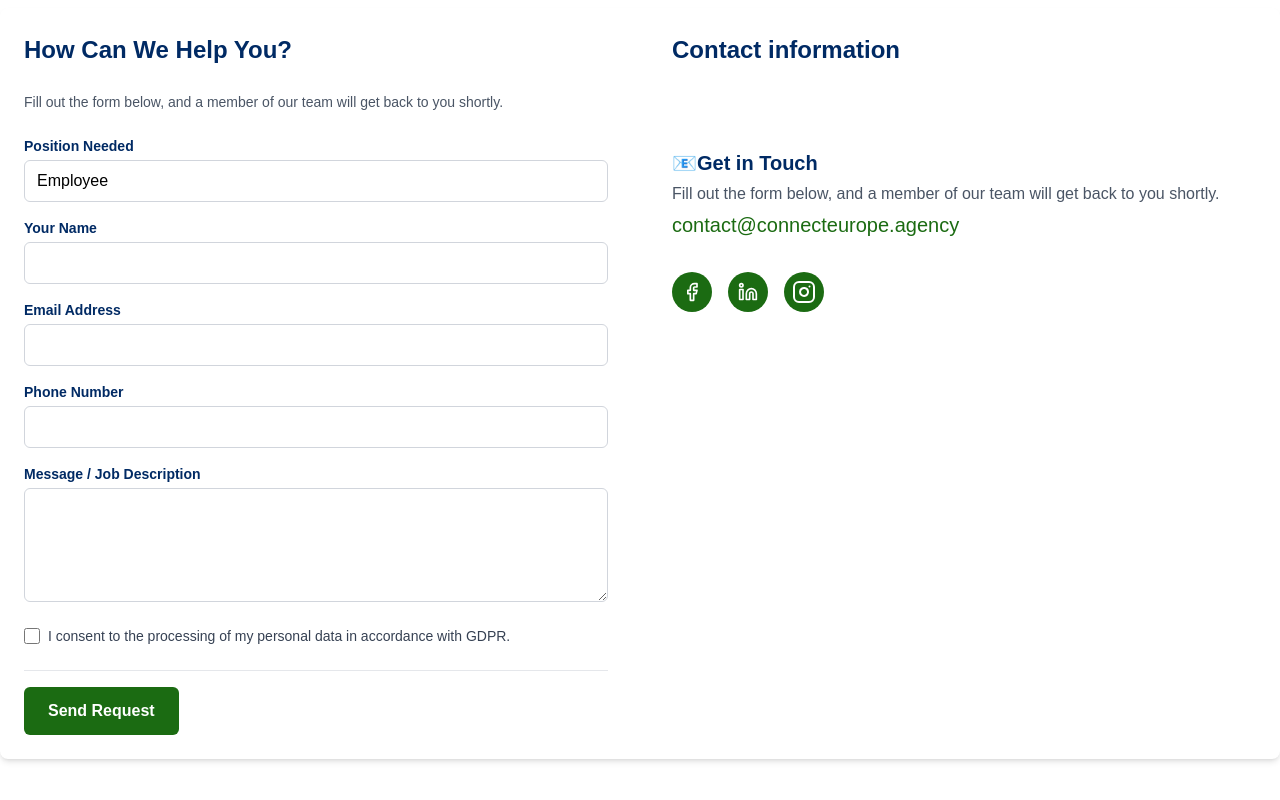
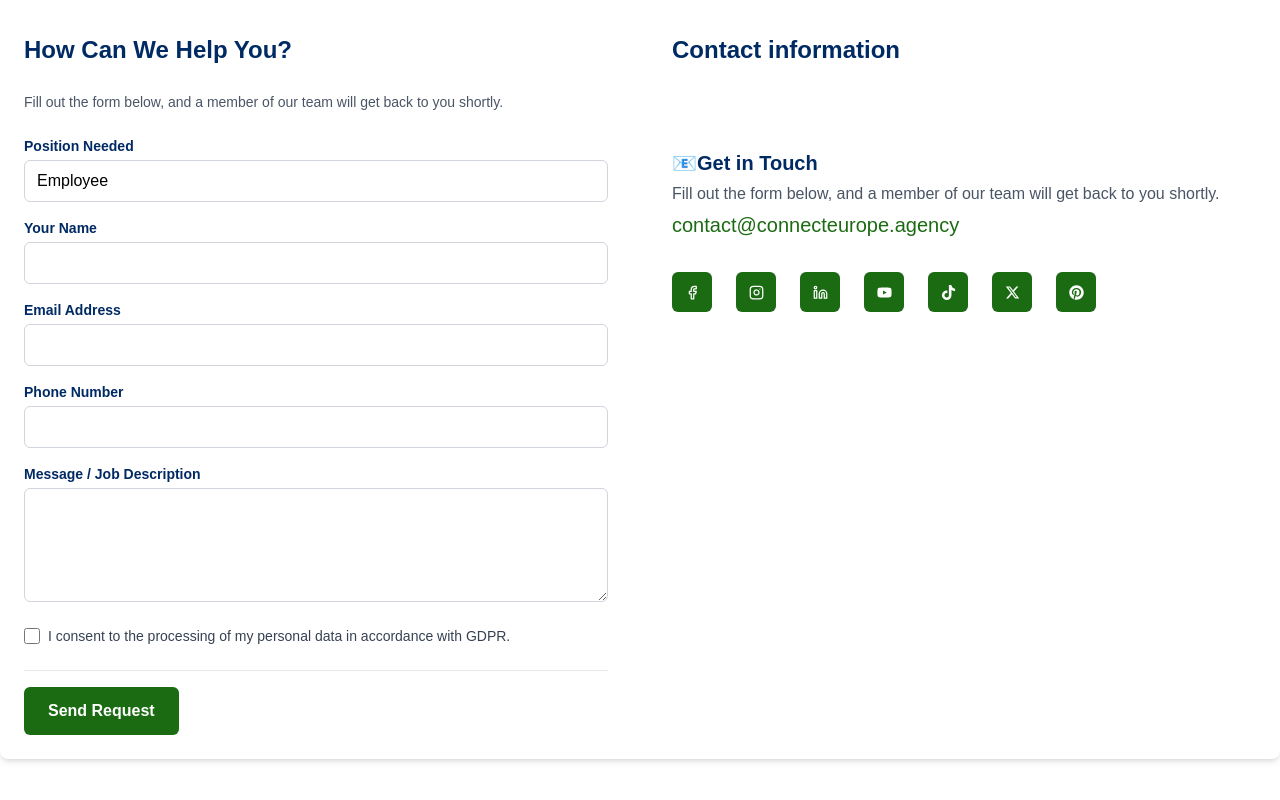
Before and after one commit to jihansofts/Connect-Europe, a Next.js app: page /contact in a window 1280 px wide. Shown: the part 862-1662 px from the top of the page. Built offline with nearby package versions, Linux system fonts and the light colour scheme.

Commit message:
add contact icons

```diff
--- a/src/common/Navbar.tsx
+++ b/src/common/Navbar.tsx
@@ -2,13 +2,15 @@
 import React, { useState } from "react";
 
 import { FaYoutube, FaTiktok, FaPinterest } from "react-icons/fa";
+import { FaXTwitter } from "react-icons/fa6";
+import { Menu, X, Facebook, Instagram, Linkedin } from "lucide-react";
 
 import { motion, AnimatePresence } from "framer-motion";
 import Image from "next/image";
-import { Menu, X, Facebook, Instagram, Linkedin } from "lucide-react";
+
 
 import Link from "next/link";
-import { FaXTwitter } from "react-icons/fa6";
+
 const navItem = [
   { name: "Home", link: "/" },
   { name: "About Us", link: "/about" },
--- a/src/components/ContactPages/ContactArea.tsx
+++ b/src/components/ContactPages/ContactArea.tsx
@@ -1,6 +1,39 @@
 import React from "react";
+
+import { FaYoutube, FaTiktok, FaPinterest } from "react-icons/fa";
+import { FaXTwitter } from "react-icons/fa6";
 import { Facebook, Instagram, Linkedin } from "lucide-react";
 
+const socialLinks = [
+  {
+    href: "https://www.facebook.com/connectEurope.ag",
+    icon: <Facebook height={15} width={15} className="text-white " />,
+  },
+  {
+    href: "https://www.instagram.com/connecteurope3/",
+    icon: <Instagram height={15} width={15} className="text-white " />,
+  },
+  {
+    href: "https://www.linkedin.com/company/107184862/admin/dashboard/",
+    icon: <Linkedin height={15} width={15} className="text-white " />,
+  },
+  {
+    href: "https://www.youtube.com/@ConnectEurope-0",
+    icon: <FaYoutube size={15} className="text-white " />,
+  },
+  {
+    href: "https://www.tiktok.com/@connecteurope25?lang=en",
+    icon: <FaTiktok size={15} className="text-white " />,
+  },
+  {
+    href: "https://x.com/ConnectEurope0",
+    icon: <FaXTwitter size={15} className="text-white " />,
+  },
+  {
+    href: "https://www.pinterest.com/ConnectEurope/",
+    icon: <FaPinterest size={15} className="text-white " />,
+  },
+];
 export default function ContactArea() {
   return (
     <section className="py-20 bg-white">
@@ -136,44 +169,19 @@ export default function ContactArea() {
               </address>
             </div>
 
-            {/* Invoicing Data */}
-            {/* <div className="mt-20">
-              <h2 className="text-[24px] font-semibold text-heading ">
-                Invoicing data
-              </h2>
-              <div className="text-gray-700 space-y-5">
-                <p className="mt-4">
-                  <span className="font-bold">Name:</span> TRIGON Consulting
-                  s.r.o.
-                </p>
-                <p>
-                  <span className="font-bold mt-4">Address:</span> Kilary
-                  Janunkova | 2 | Banská Bystrica | 974 01 | Slovensko
-                </p>
-                <p>
-                  <span className="font-bold">VAT ID:</span> SK 2022519246
-                </p>
-                <p>
-                  <span className="font-bold">IČO:</span> 43932282
-                </p>
-              </div>
-            </div> */}
             <div className="flex items-center gap-4">
-              <div className="p-5 bg-primary rounded-full hover:bg-heading duration-200 cursor-pointer w-8 h-8 flex items-center justify-center">
-                <span className="">
-                  <Facebook className="w-5 h-5 text-white" />
-                </span>
-              </div>
-              <div className="p-5 bg-primary rounded-full hover:bg-heading duration-200 cursor-pointer w-8 h-8 flex items-center justify-center">
-                <span className="">
-                  <Linkedin className="w-5 h-5 text-white" />
-                </span>
-              </div>
-              <div className="p-5 bg-primary rounded-full hover:bg-heading duration-200 cursor-pointer w-8 h-8 flex items-center justify-center">
-                <span className="">
-                  <Instagram className="text-white" />
-                </span>
-              </div>
+              {socialLinks.map((item, index) => (
+                <a
+                  key={index}
+                  href={item.href}
+                  target="_blank"
+                  rel="noopener noreferrer"
+                  className={`w-10 h-10 bg-primary group p-2 rounded-md flex items-center hover:bg-heading duration-200 cursor-pointer justify-center ${
+                    index !== 0 ? "ml-2" : ""
+                  }`}>
+                  {item.icon}
+                </a>
+              ))}
             </div>
           </div>
         </div>
```
